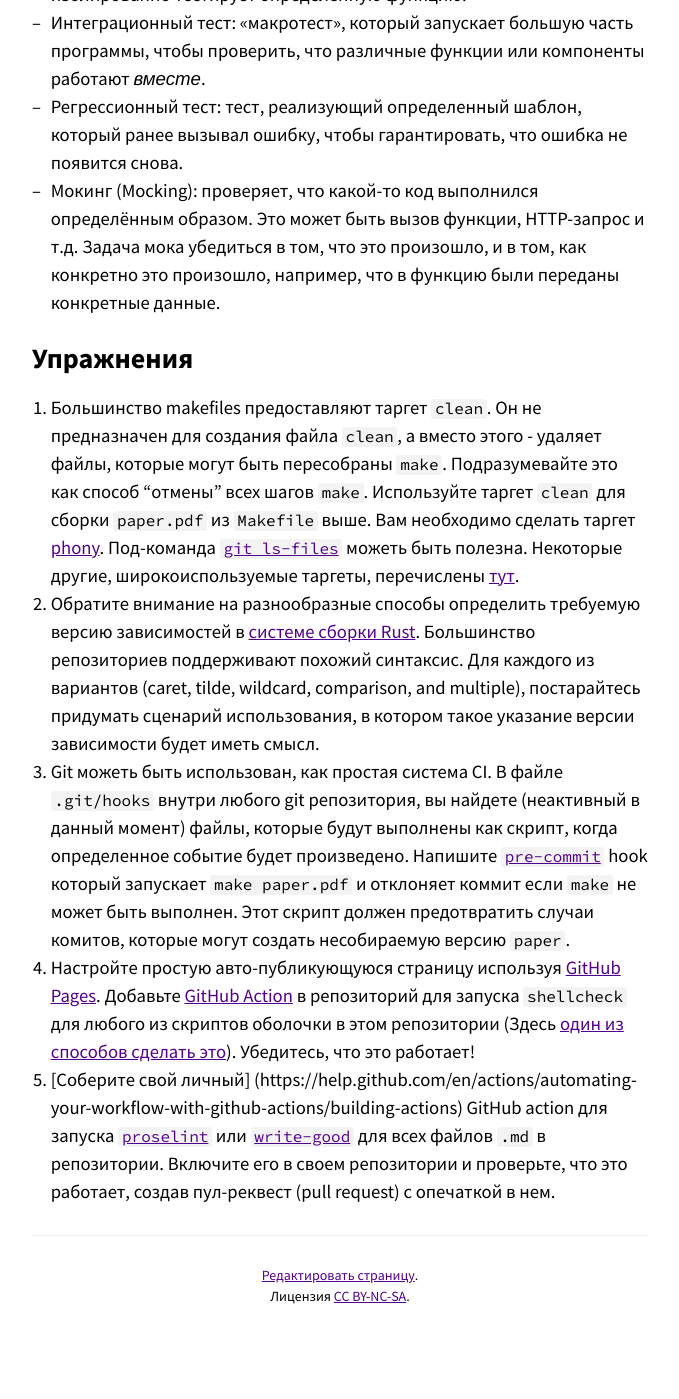
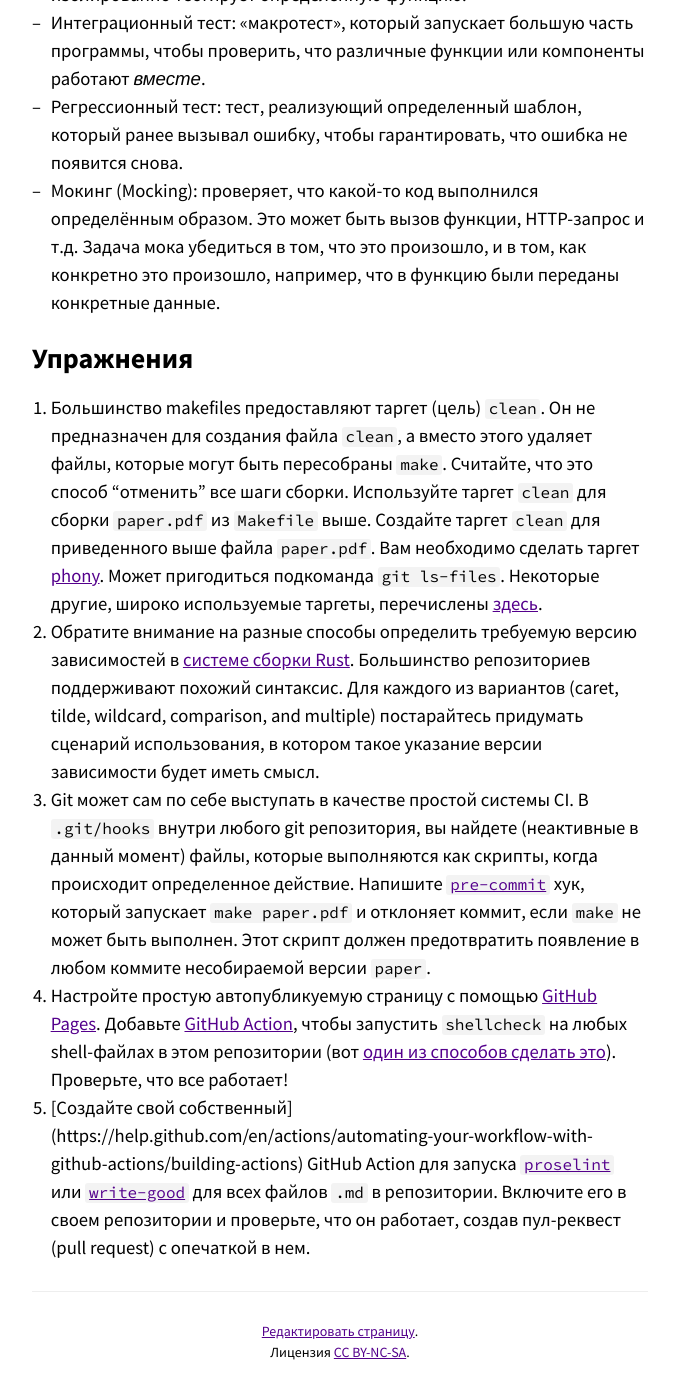
Before and after one commit to missing-semester-rus/missing-semester-rus.github.io, a Jekyll site: the page built from _2020/metaprogramming.md, in a window 1280 px wide and 1400 px high, scrolled down 6492 px. Shown: the whole window, without its empty margins (300-979 px from the left). Built offline with Jekyll 4.4.1, drawn with Linux system fonts in a browser that asks for light colours; before the commit the page ends 7836 px from its top, so only the background shows below that.

Commit message:
Add Exercises translation

```diff
--- a/_2020/metaprogramming.md
+++ b/_2020/metaprogramming.md
@@ -200,32 +200,9 @@ CI (continuous integration) системы обозначают "запуска
 
 # Упражнения
 
- 1. Большинство makefiles предоставляют таргет `clean`. Он не предназначен
-    для создания файла `clean`, а вместо этого -  удаляет файлы, которые могут быть пересобраны `make`.
-	Подразумевайте это как способ "отмены" всех шагов `make`.
-	Используйте таргет `clean` для сборки `paper.pdf` из `Makefile` выше.
-	Вам необходимо сделать таргет
-    [phony](https://www.gnu.org/software/make/manual/html_node/Phony-Targets.html).
-    Под-команда [`git
-    ls-files`](https://git-scm.com/docs/git-ls-files) можеть быть полезна.
-    Некоторые другие, широкоиспользуемые таргеты, перечислены
-    [тут](https://www.gnu.org/software/make/manual/html_node/Standard-Targets.html#Standard-Targets).
- 2. Обратите внимание на разнообразные способы определить требуемую версию зависимостей в
-    [системе сборки Rust](https://doc.rust-lang.org/cargo/reference/specifying-dependencies.html).
-    Большинство репозиториев поддерживают похожий синтаксис. Для каждого из вариантов (caret, tilde, 	wildcard, comparison, and multiple), постарайтесь придумать сценарий использования, в котором такое 	указание версии зависимости будет иметь смысл.
- 3. Git можеть быть использован, как простая система CI. В файле `.git/hooks`
-    внутри любого git репозитория, вы найдете (неактивный в данный момент) файлы,
-    которые будут выполнены как скрипт, когда определенное событие будет произведено. Напишите
-    [`pre-commit`](https://git-scm.com/docs/githooks#_pre_commit) hook
-    который запускает `make paper.pdf` и отклоняет коммит если `make`
-    не может быть выполнен. Этот скрипт должен предотвратить случаи комитов, которые могут создать 	несобираемую версию `paper`.
- 4. Настройте простую авто-публикующуюся страницу используя [GitHub
-    Pages](https://pages.github.com/).
-    Добавьте [GitHub Action](https://github.com/features/actions) в репозиторий
-    для запуска `shellcheck` для любого из скриптов оболочки в этом репозитории (Здесь [один из 	способов сделать это](https://github.com/marketplace/actions/shellcheck)). Убедитесь, что это 	работает!
- 5. [Соберите свой личный]
-	(https://help.github.com/en/actions/automating-your-workflow-with-github-actions/building-actions)
-    GitHub action для запуска [`proselint`](http://proselint.com/) или
-    [`write-good`](https://github.com/btford/write-good) для всех файлов
-    `.md` в репозитории. Включите его в своем репозитории и
-    проверьте, что это работает, создав пул-реквест (pull request) с опечаткой в нем.
+1. Большинство makefiles предоставляют таргет (цель) `clean`. Он не предназначен для создания файла `clean`, а вместо этого удаляет файлы, которые могут быть пересобраны `make`. Считайте, что это способ "отменить" все шаги сборки. Используйте таргет `clean` для сборки `paper.pdf` из `Makefile` выше.
+Создайте таргет `clean` для приведенного выше файла `paper.pdf`. Вам необходимо сделать таргет [phony](https://www.gnu.org/software/make/manual/html_node/Phony-Targets.html). Может пригодиться подкоманда `git ls-files`. Некоторые другие, широко используемые таргеты, перечислены [здесь](https://www.gnu.org/software/make/manual/html_node/Standard-Targets.html#Standard-Targets).
+2. Обратите внимание на разные способы определить требуемую версию зависимостей в [системе сборки Rust](https://doc.rust-lang.org/cargo/reference/specifying-dependencies.html). Большинство репозиториев поддерживают похожий синтаксис. Для каждого из вариантов (caret, tilde, wildcard, comparison, and multiple) постарайтесь придумать сценарий использования, в котором такое указание версии зависимости будет иметь смысл.
+3. Git может сам по себе выступать в качестве простой системы CI. В `.git/hooks` внутри любого git репозитория, вы найдете (неактивные в данный момент) файлы, которые выполняются как скрипты, когда происходит определенное действие. Напишите [`pre-commit`](https://git-scm.com/docs/githooks#_pre_commit) хук, который запускает `make paper.pdf` и отклоняет коммит, если `make` не может быть выполнен. Этот скрипт должен предотвратить появление в любом коммите несобираемой версии `paper`.
+4. Настройте простую автопубликуемую страницу с помощью [GitHub Pages](https://pages.github.com/). Добавьте [GitHub Action](https://github.com/features/actions), чтобы запустить `shellcheck` на любых shell-файлах в этом репозитории (вот [один из способов сделать это](https://github.com/marketplace/actions/shellcheck)). Проверьте, что все работает!
+5. [Создайте свой собственный] (https://help.github.com/en/actions/automating-your-workflow-with-github-actions/building-actions) GitHub Action для запуска [`proselint`](http://proselint.com/) или [`write-good`](https://github.com/btford/write-good) для всех файлов `.md` в репозитории. Включите его в своем репозитории и проверьте, что он работает, создав пул-реквест (pull request) с опечаткой в нем.
```
